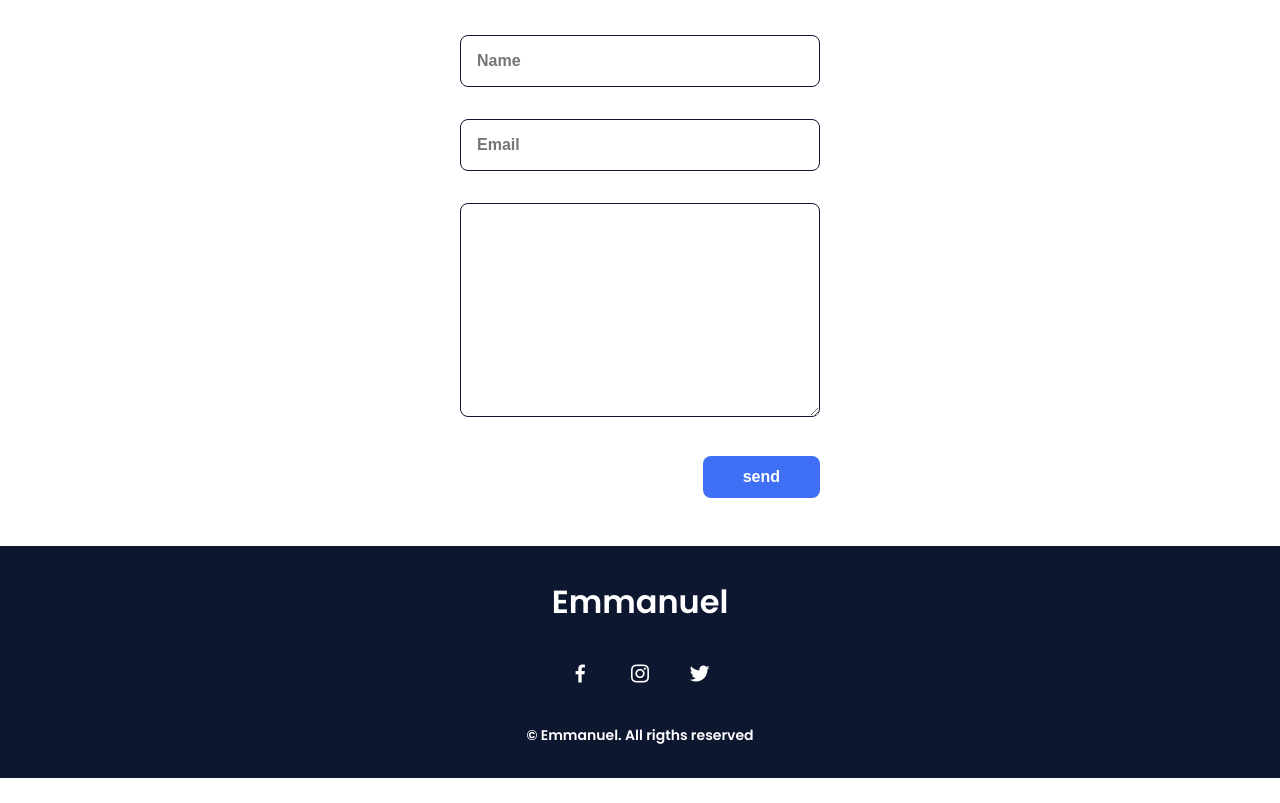
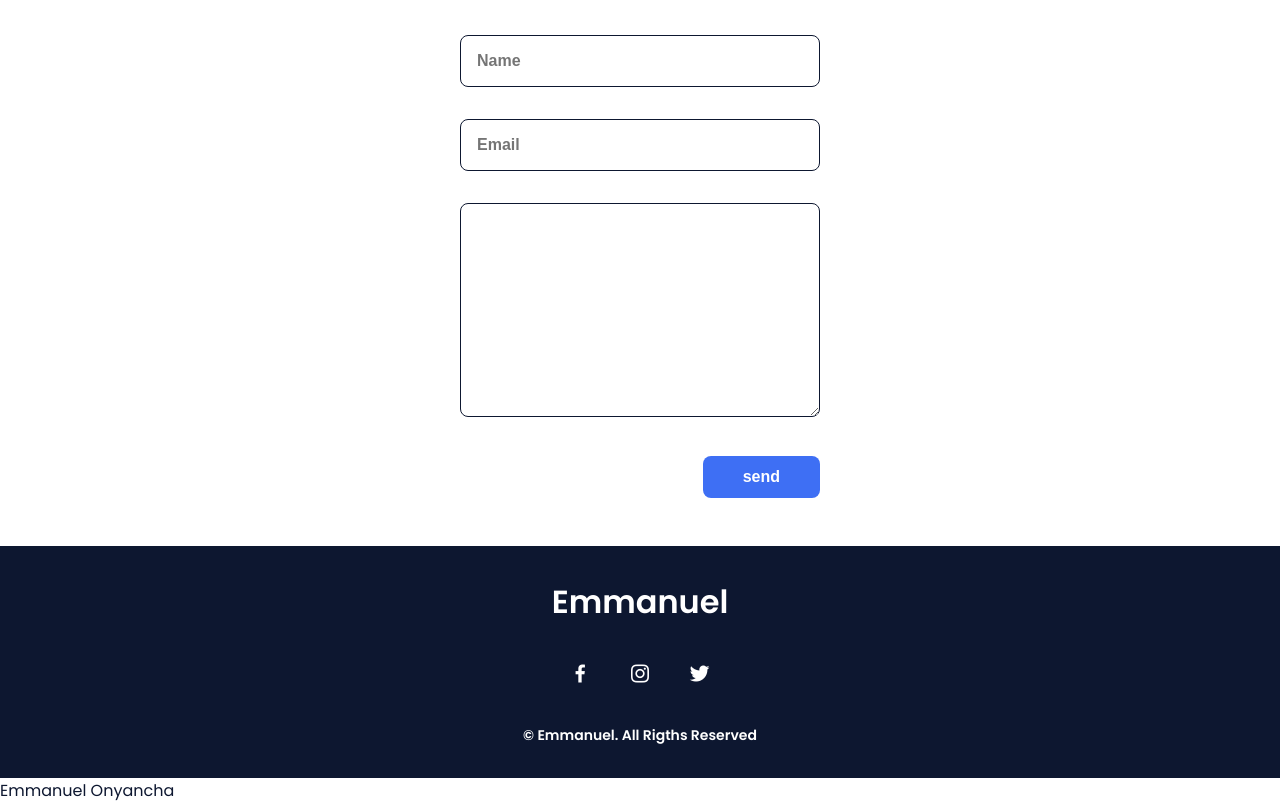
Before and after one commit to Emma-glitch-desighn/Website, a plain HTML site: page index.html in a window 1280 px wide. Shown: the part 2761-3564 px from the top of the page. Before the commit the page ends 3539 px from the top, so only its background shows below. Drawn offline with nearby package versions, Linux system fonts and the light colour scheme.

Commit message:
Update index.html

```diff
--- a/index.html
+++ b/index.html
@@ -192,8 +192,8 @@
                 <a href="https://www.instagram.com/just_as_for_manu/" class="footer__icon"><i class='bx bxl-instagram' ></i></a>
                 <a href="https://x.com/baxyee_824" class="footer__icon"><i class='bx bxl-twitter' ></i></a>
             </div>
-            <p class="footer__copy">&#169; Emmanuel. All rigths reserved</p>
-        </footer>
+            <p class="footer__copy">&#169; Emmanuel. All Rigths Reserved</p>
+        </footer>Emmanuel Onyancha</p>
 
 
         <!--===== SCROLL REVEAL =====-->
```
